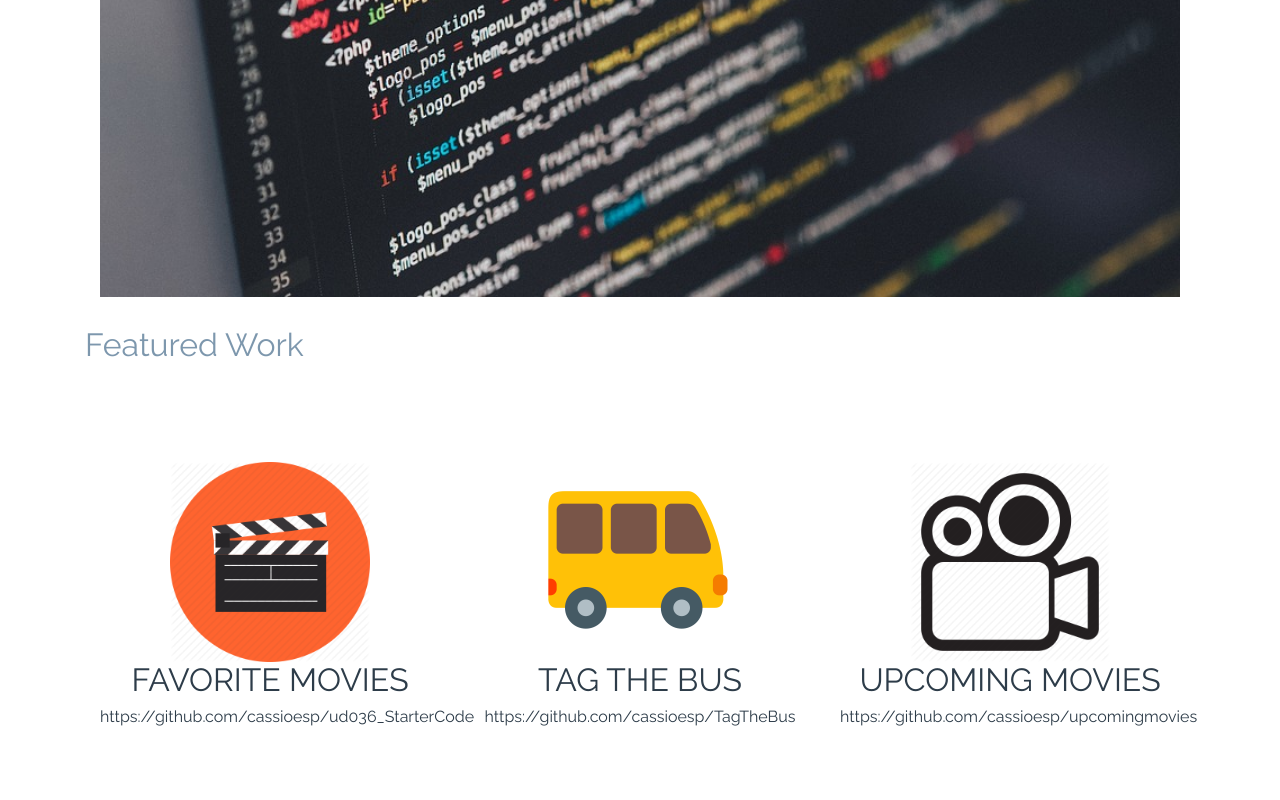
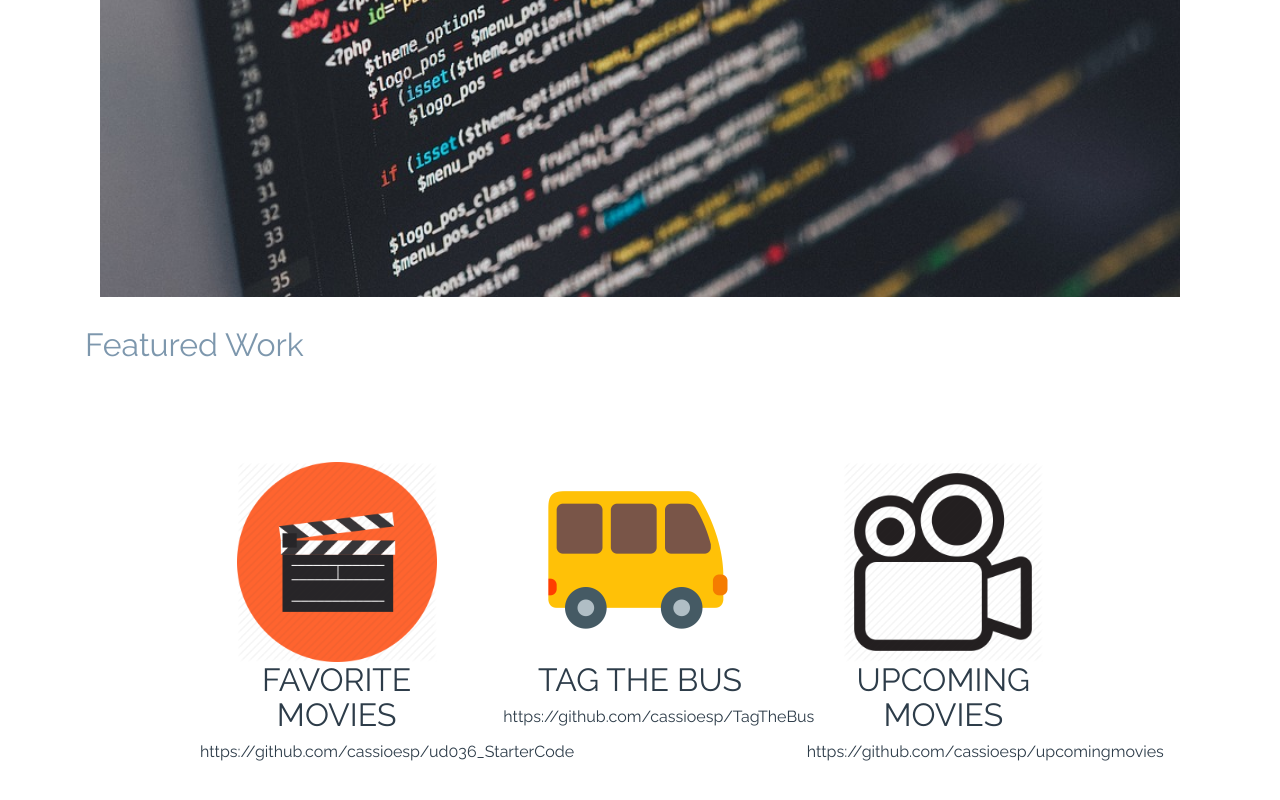
Before and after one commit to cassioesp/portfolio, a plain HTML site: page index.html in a window 1280 px wide. Shown: the part 593-1393 px from the top of the page. Drawn offline with nearby package versions, Linux system fonts and the light colour scheme.

Commit message:
removing some divs, adding lang, imgs clickables, changing footer for section

```diff
--- a/index.html
+++ b/index.html
@@ -1,12 +1,11 @@
 <!DOCTYPE html>
-<html>
+<html lang="en-us">
     <head>
         <meta charset="utf-8">
         <meta name="viewport" content="width=device-width, initial-scale=1, shrink-to-fit=no">
         <link href="https://fonts.googleapis.com/css?family=Raleway" rel="stylesheet">
-        <link rel="stylesheet" type="text/css" href="css/styles.css">
         <link rel="stylesheet" href="https://maxcdn.bootstrapcdn.com/bootstrap/4.0.0-beta.3/css/bootstrap.min.css" integrity="sha384-Zug+QiDoJOrZ5t4lssLdxGhVrurbmBWopoEl+M6BdEfwnCJZtKxi1KgxUyJq13dy" crossorigin="anonymous">
-        <script src="https://maxcdn.bootstrapcdn.com/bootstrap/4.0.0-beta.3/js/bootstrap.min.js" integrity="sha384-a5N7Y/aK3qNeh15eJKGWxsqtnX/wWdSZSKp+81YjTmS15nvnvxKHuzaWwXHDli+4" crossorigin="anonymous"></script>
+        <link rel="stylesheet" href="css/styles.css">
         <title>Cassio Espindola - Portfolio</title>
     </head>
     <body>
@@ -23,15 +22,16 @@
         </header>
         <hr class="style-hr">
         <main class="container">
-            <img class="col-sm img-responsive codeimg" src="img/code-1839406_960_720.jpg" alt="Main image"/>
+            <img class="col-sm img-responsive codeimg" src="img/code-1839406_960_720.jpg" alt="computer code on a screen"/>
         </main>
-        <footer class="container">
+        <section class="container">
             <h2 class="featuredwork">Featured Work</h2>
-            <div class="container">
             <div class="row projects">
                 <div class="col-md-4">
                     <figure>
+                        <a href="https://github.com/cassioesp/ud036_StarterCode" target="_blank">
                             <img class="img-responsive movieimg" src="img/movie_icon.png" alt="Movie Icon">
+                        </a>
                         <h2>FAVORITE MOVIES</h2>
                         <p class="rwd-line">
                             https://github.com/cassioesp/<br class="rwd-break"/>ud036_StarterCode
@@ -40,7 +40,9 @@
                 </div>
                 <div class="col-md-4">
                     <figure>
+                        <a href="https://github.com/cassioesp/TagTheBus" target="_blank">
                             <img class="img-responsive movieimg" src="img/bus_icon.png" alt="Movie Icon">
+                        </a>
                         <h2>TAG THE BUS</h2>
                         <p class="rwd-line">
                             https://github.com/cassioesp/<br class="rwd-break"/>TagTheBus
@@ -49,7 +51,9 @@
                 </div>
                 <div class="col-md-4">
                     <figure>
+                        <a href="https://github.com/cassioesp/upcomingmovies" target="_blank">
                             <img class="img-responsive movieimg" src="img/camera_icon.png" alt="Camera Icon">
+                        </a>
                         <h2>UPCOMING MOVIES</h2>
                         <p class="rwd-line">
                             https://github.com/cassioesp/<br class="rwd-break"/>upcomingmovies
@@ -57,7 +61,6 @@
                     </figure>
                 </div>
             </div>
-            </div>
-        </footer>
+        </section>
     </body>
 </html>
```
Also changed, not shown: css/styles.css (line endings or trailing spaces). Lines whose indentation alone changed are shown as unchanged.
